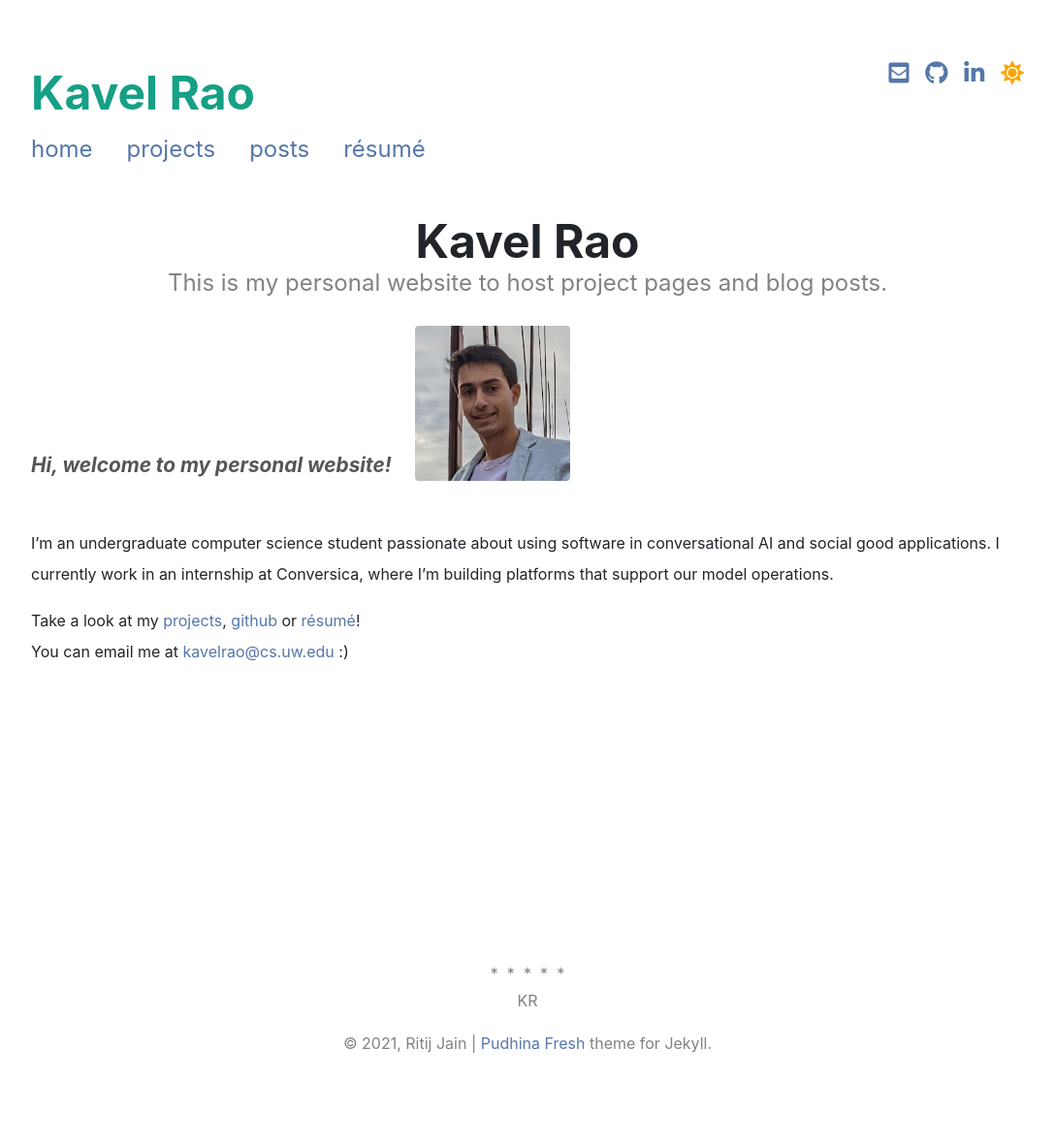
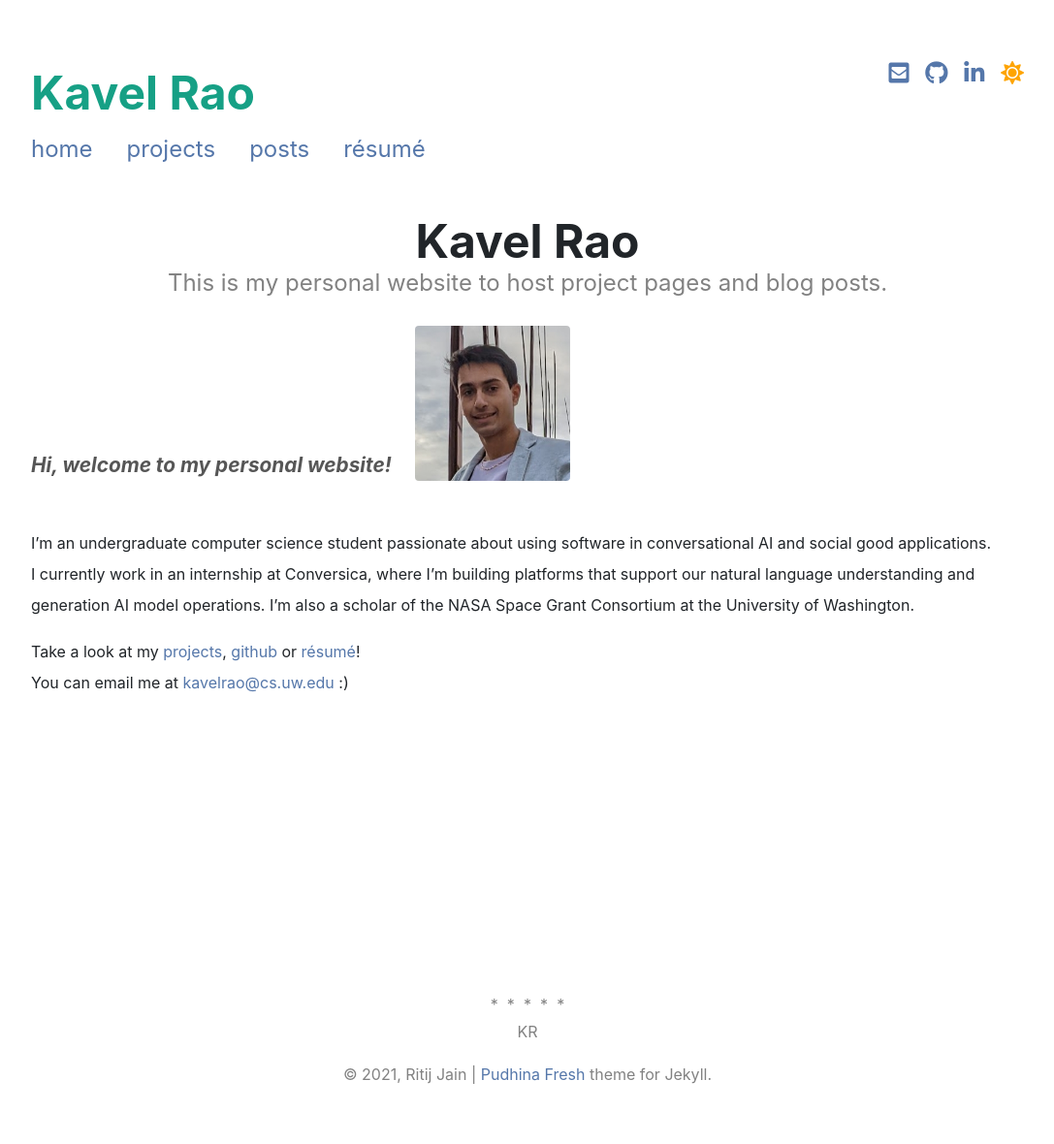
Before and after one commit to kavelrao/kavelrao.github.io, a Jekyll site: the page built from index.md, in a window 1280 px wide. Shown: the whole page at 97% size, without its empty margins (96-1183 px from the left). Built offline with Jekyll 4.4.1, drawn with Linux system fonts in a browser that asks for light colours; nearby versions of some CDN libraries; a style sheet for code colours, icons or effects is not loaded; before the commit the page ends 1148 px from its top, so only the background shows below that.

Commit message:
homepage, uw tag

```diff
--- a/index.md
+++ b/index.md
@@ -14,7 +14,8 @@ sitemap:
 
 <br>
 
-I'm an undergraduate computer science student passionate about using software in conversational AI and social good applications. I currently work in an internship at Conversica, where I'm building platforms that support our model operations.
+I'm an undergraduate computer science student passionate about using software in conversational AI and social good applications. \\
+I currently work in an internship at Conversica, where I'm building platforms that support our natural language understanding and generation AI model operations. I'm also a scholar of the NASA Space Grant Consortium at the University of Washington.
 
 Take a look at my [projects](/projects), [github](github.com/kavelrao) or [r&eacute;sum&eacute;](/assets/files/resume.pdf)! \\
 You can email me at [kavelrao@cs.uw.edu](kavelrao@cs.uw.edu) :)
--- a/pages/tags/uw.html
+++ b/pages/tags/uw.html
@@ -3,5 +3,5 @@ title: "Tag: uw"
 subtitle: "Posts and projects filtered by tag: uw."
 permalink: /tags/uw
 tag: uw
-tag_style: rgba( 199, 30, 36, 100%)
+tag_style: rgba( 155, 89, 189, 100%)
 ---
```
